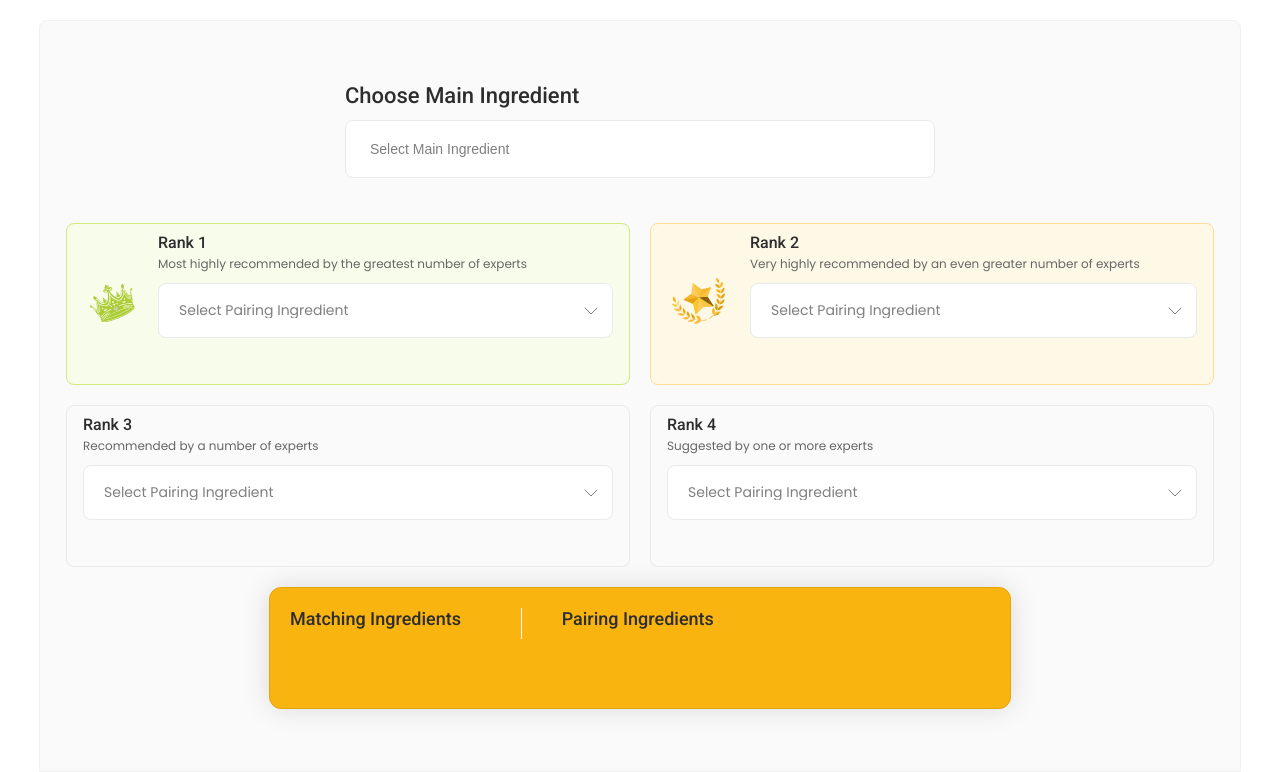
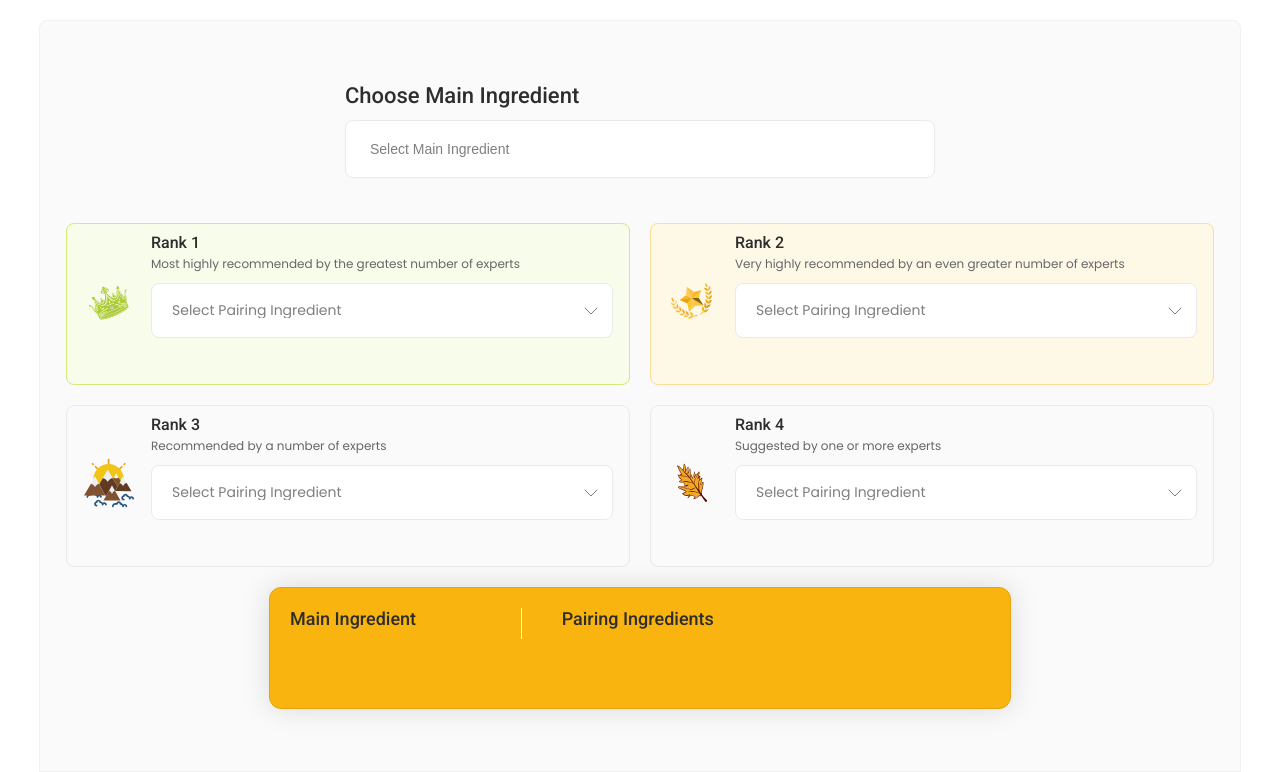
Before and after one commit to amandevcosmo/flavor-gpt, a plain HTML site: page index.html in a window 1280 px wide. Shown: the top 772 px of the page. Drawn offline with Linux system fonts and the light colour scheme.

Commit message:
added images

```diff
--- a/index.html
+++ b/index.html
@@ -346,39 +346,43 @@
       .pairing-ingredient {
           position: relative;
           display: inline-block;
-          margin-bottom: 20px; /* Space below the dropdown */
+          margin-bottom: 20px;
       }
 
       .select-holder {
-          position: relative; /* Needed for positioning the arrow */
+          position: relative;
       }
 
-      /* Styles for the select dropdown */
+
       select {
-          padding: 10px 40px 10px 10px; /* Adjust padding for space for the arrow */
-          appearance: none; /* Remove default arrow */
-          -webkit-appearance: none; /* For Safari */
-          -moz-appearance: none; /* For Firefox */
-          border: 1px solid #ccc; /* Border styling */
-          border-radius: 4px; /* Rounded corners */
-          background-color: #fff; /* Background color */
-          cursor: pointer; /* Pointer on hover */
-          font-size: 16px; /* Font size */
+          padding: 10px 40px 10px 10px;
+          appearance: none;
+          -webkit-appearance: none;
+          -moz-appearance: none;
+          border: 1px solid #ccc;
+          border-radius: 4px;
+          background-color: #fff;
+          cursor: pointer;
+          font-size: 16px;
       }
 
-      /* Custom arrow using a pseudo-element */
+
       .select-holder::after {
             content: '';
             position: absolute;
-            right: 10px; /* Position the arrow */
+            right: 10px;
             top: 50%;
-            transform: translateY(-50%); /* Center vertically */
-            width: 24px; /* Width of the arrow */
-            height: 24px; /* Height of the arrow */
-            background-image: url('arrow-down.svg'); /* SVG URL */
-            background-size: contain; /* Ensure the SVG scales correctly */
-            background-repeat: no-repeat; /* Prevent repeating the image */
-            pointer-events: none; /* Prevent mouse events on the arrow */
+            transform: translateY(-50%);
+            width: 24px;
+            height: 24px;
+            background-image: url('arrow-down.svg');
+            background-size: contain;
+            background-repeat: no-repeat;
+            pointer-events: none;
+        }
+        .logo img{
+          height: 50px;
+          width: 52px;
         }
     </style>
   </head>
@@ -429,9 +433,9 @@
             </div>
 
             <div class="perfect-match simple-match">
-              <!-- <div class="logo">
-                <img src="best.svg" alt="" />
-              </div> -->
+              <div class="logo">
+                <img src="mountain.svg" alt="" />
+              </div>
               <div class="pairing-ingredient">
                 <label for="">Rank 3</label><br />
                 <p>Recommended by a number of experts</p>
@@ -445,9 +449,9 @@
             </div>
 
             <div class="perfect-match simple-match">
-              <!-- <div class="logo">
-                <img src="best.svg" alt="" />
-              </div> -->
+              <div class="logo">
+                <img src="leaf.svg" alt="" />
+              </div>
               <div class="pairing-ingredient">
                 <label for="">Rank 4</label><br />
                 <p>Suggested by one or more experts</p>
@@ -464,7 +468,7 @@
 
         <div class="selected-ingredients">
           <div class="left-section">
-            <h3>Matching Ingredients</h3>
+            <h3>Main Ingredient</h3>
 
             <div id="user-selcted-main-ingredient"></div>
           </div>
```
Also changed, not shown: leaf.svg (added), mountain.svg (added).
